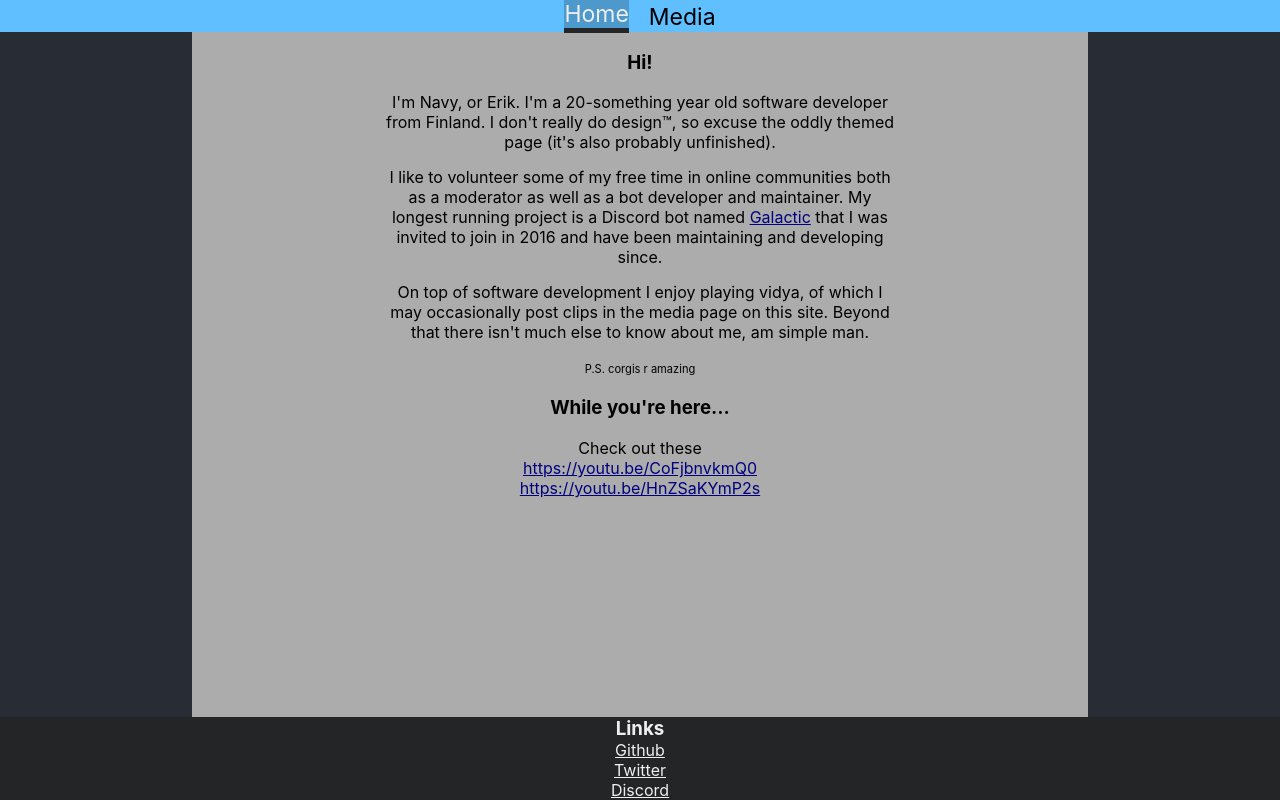
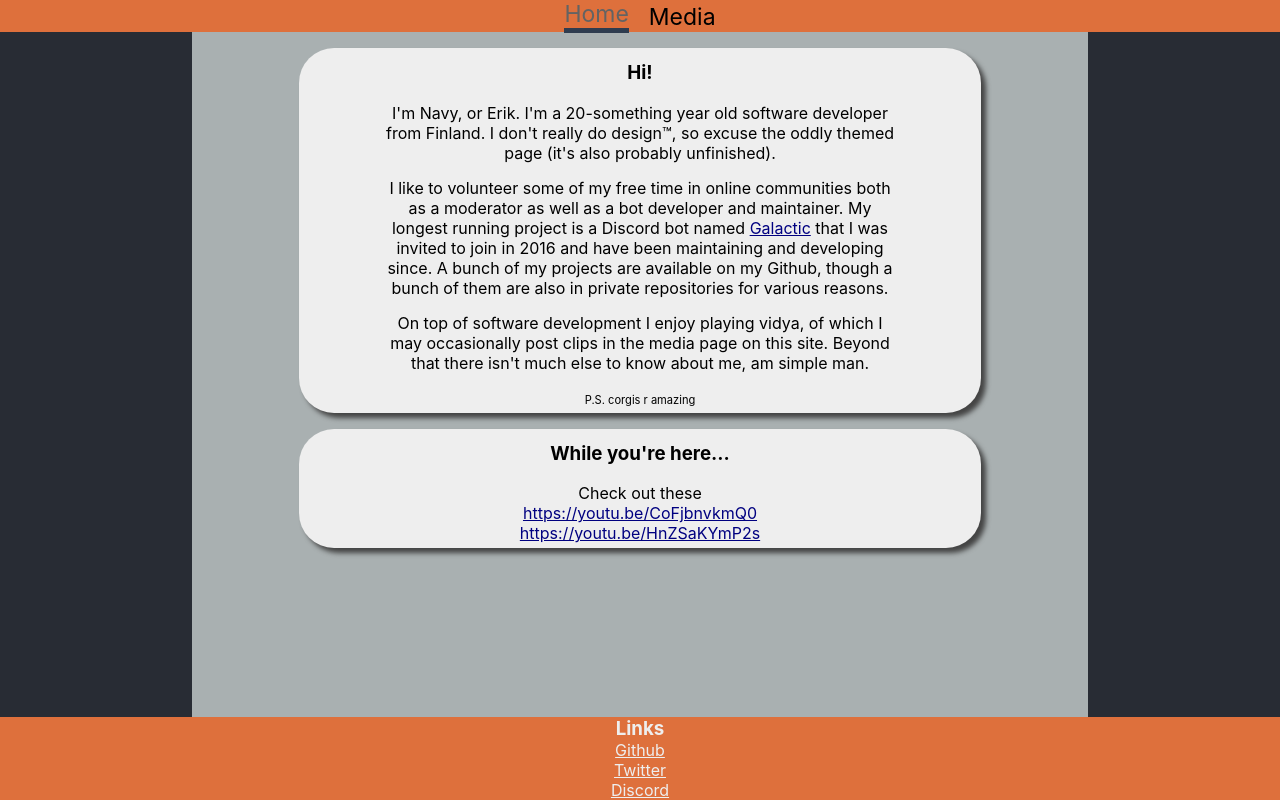
Before and after one commit to Navy-gif/homepage, a React (Create React App) app in the folder client/: page / in a window 1280 px wide. Built offline with nearby package versions, Linux system fonts and the light colour scheme; no server answers.

Commit message:
theme changes

```diff
--- a/client/src/css/App.css
+++ b/client/src/css/App.css
@@ -1,7 +1,9 @@
 header {
   height: 4vh;
   width: 100%;
-  background-color: var(--cyan);
+  /* background-color: var(--cyan); */
+  background-color: var(--orange);
+  /* background-color: #BE3144; */
   text-align: center;
   font-size: calc(7px + 2vmin);
   color: var(--black)
@@ -12,7 +14,7 @@ footer {
   bottom: 0;
   min-height: 10vh;
   width: 100%;
-  background-color: var(--dark-gray);
+  background-color: var(--orange);
   align-items: center;
 }
 
@@ -39,9 +41,9 @@ footer {
 }
 
 .navlink.active {
-  color: var(--primary-color);
+  color: var(--medium-gray);
   border-bottom: 5px solid var(--dark-gray);
-  background-color: var(--shadow);
+  /* background-color: var(--shadow); */
 }
 
 .background {
@@ -50,7 +52,7 @@ footer {
 }
 
 .foreground {
-  background-color: var(--lighter-gray);
+  background-color: var(--uncertain-gray);
   height: inherit;
   /* width: 90vw; */
   margin-left: 15%;
@@ -67,6 +69,9 @@ footer {
   /* margin-left: 1vw; */
   position: relative;
   left: 5%;
+  background-color: var(--light-orange);
+  border-radius: 10px;
+  border: 1px solid var(--dark-gray);
 }
 
 .user-controls {
--- a/client/src/css/Home.css
+++ b/client/src/css/Home.css
@@ -14,6 +14,11 @@
   color: white;
 } */
 
+.home {
+  /* left: 50%; */
+  /* transform: translate(1%, 0%); */
+}
+
 p {
   text-align: center;
   /* background-color: orange; */
@@ -21,3 +26,17 @@ p {
   margin: auto;
   margin-top: 15px;
 }
+
+.card {
+  background-color: var(--primary-color);
+  padding: 5px;
+  margin: auto;
+  margin-top: 2vh;
+  margin-bottom: 2vh;
+  width: 75%;
+  border-radius: 35px;
+}
+
+h3 {
+  margin-top: 1vh;
+}
--- a/client/src/css/index.css
+++ b/client/src/css/index.css
@@ -1,12 +1,10 @@
 :root {
-  --discord-color: rgb(88, 101, 242);
-  --discord-color-darker: rgb(63, 73, 179);
   --primary-font: "Whitney","Helvetica Neue","Helvetica","Arial",sans-serif;
   --primary-color: rgb(238, 238, 238);
-  --gbot-blue: rgb(2, 116, 204);
-  --gbot-orange: rgb(206, 82, 0);
-  --dark-gray: rgb(36, 37, 38);
-  --lighter-gray: rgb(172, 172, 172);
+  /* --dark-gray: rgb(36, 37, 38); */
+  --dark-gray: #2F3C4F;
+  /* --lighter-gray: rgb(172, 172, 172); */
+  --lighter-gray: #506F86;
   --dark-blue: rgb(40, 44, 52);
   --cyan: rgb(96, 191, 255);
   --black: rgb(0,0,0);
@@ -14,6 +12,11 @@
   --dark-cyan: rgb(0, 128, 202);
   --shadow: rgba(0, 0, 0, 0.2);
   --light-shadow: rgba(0, 0, 0, 0.1);
+  --medium-gray: rgb(99, 99, 99);
+  --pink: rgb(255, 175, 255);
+  --uncertain-gray: #a9b0b1;
+  --orange: #DE703C;
+  --light-orange: #FBB040
 }
 
 body {
--- a/client/src/pages/Home.js
+++ b/client/src/pages/Home.js
@@ -1,12 +1,21 @@
 /* eslint-disable react/no-unescaped-entities */
 import '../css/Home.css';
 import React from 'react';
+import { Helmet } from 'react-helmet';
 
 const Home = () => {
   return (
     <div className="home">
 
-      <section>
+      <Helmet>
+        <title>About me</title>
+        <meta
+          name="description"
+          content="Page where I upload clips n stuff"
+        />
+      </Helmet>
+
+      <section className='card shadow'>
         <h3> Hi! </h3>
 
         <p>
@@ -16,6 +25,7 @@ const Home = () => {
         <p>
           I like to volunteer some of my free time in online communities both as a moderator as well as a bot developer and maintainer.
           My longest running project is a Discord bot named <a href='https://galactic.corgi.wtf'>Galactic</a> that I was invited to join in 2016 and have been maintaining and developing since.
+          A bunch of my projects are available on my Github, though a bunch of them are also in private repositories for various reasons.
         </p>
 
         <p>
@@ -28,7 +38,7 @@ const Home = () => {
         </p>
       </section>
 
-      <section>
+      <section className='card shadow'>
         <h3> While you're here... </h3>
         <p>
           Check out these <br />
```
Also changed, not shown: 1 other file (tests, documents, lock files or other folders).
